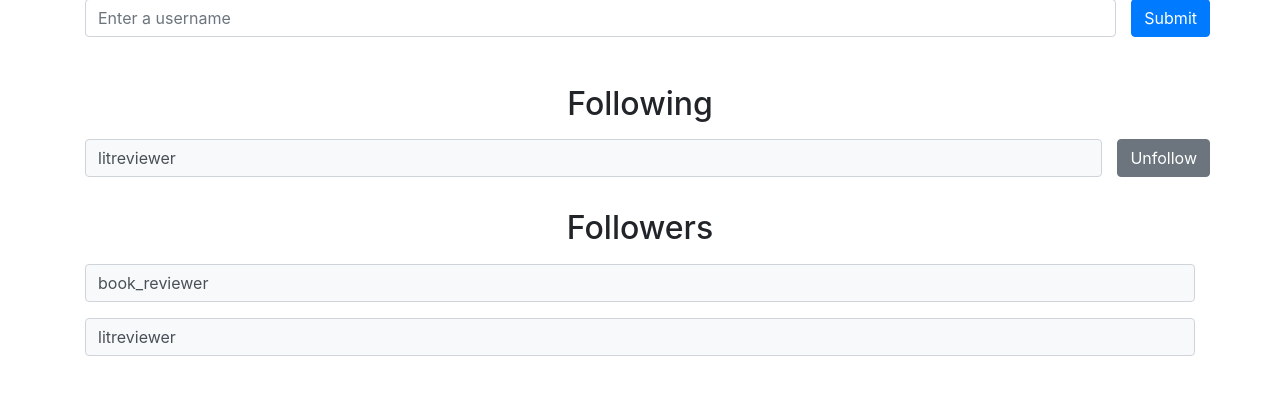
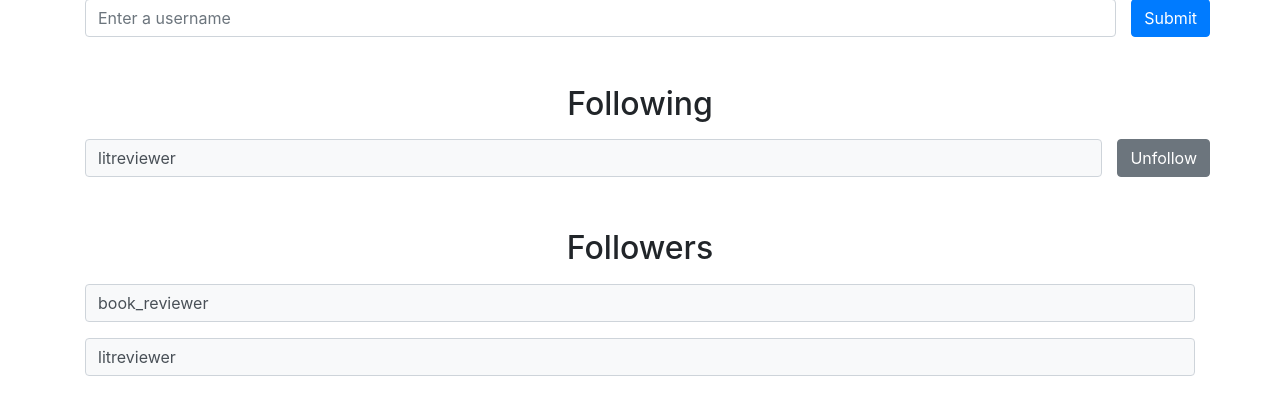
Before and after one commit to franfif/litreview, a Django app: page /following/ in a window 1280 px wide. Shown: the part 169-584 px from the top of the page. Run offline with Django 4.2, Linux system fonts and the light colour scheme; a user stored in the database is signed in; data comes from the database, SQL or seed files in the repository; some libraries are stand-ins or nearby versions.

Commit message:
update following page style

```diff
--- a/authentication/templates/authentication/following.html
+++ b/authentication/templates/authentication/following.html
@@ -14,7 +14,7 @@
        <div class="col">
            <div class="form-control bg-light">{{ user.username }}</div>
        </div>
-        <form method="post">
+        <form class="mb-1" method="post">
             {% csrf_token %}
                 <input type="hidden" name="unfollow_user" value="{{ user.username }}">
                 <input class="col-auto btn btn-secondary" type="submit" value="Unfollow">
@@ -25,7 +25,7 @@
     <p>You do not follow anybody at the moment. Enter a user's username in the field above to follow them.</p>
 {% endif %}
 
-<h2 class="text-center mt-3 mb-3">Followers</h2>
+<h2 class="text-center mt-5 mb-3">Followers</h2>
 {% if followers|length > 0 %}
     {% for user in followers %}
     <div class="row mb-3">
```
